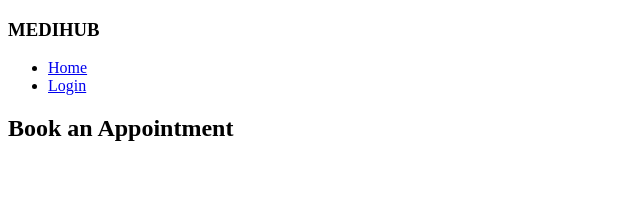
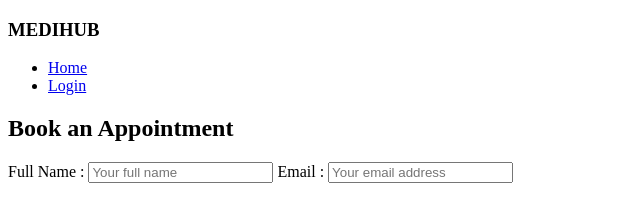
Before and after one commit to Popeaura/Telemedicine, a plain HTML site: page Clients/appointments.html in a window 1280 px wide. Shown: the whole page, without its empty margins (0-640 px from the left). Drawn offline with Linux system fonts and the light colour scheme.

Commit message:
I modified my projects folder

```diff
--- a/Clients/appointments.html
+++ b/Clients/appointments.html
@@ -22,7 +22,11 @@
     <h2>Book an Appointment </h2>
     <form class="appointment-form" action="book_appointment.php" method="POST">
 
-        <label for=""></label>
+        <label for="name">Full Name :</label>
+        <input type="text" id="name" placeholder="Your full name" required>
+
+        <label for="email">Email :</label>
+        <input type="email" id="email" name="email" placeholder="Your email address" required>
     </form>
 
 </section>
```
